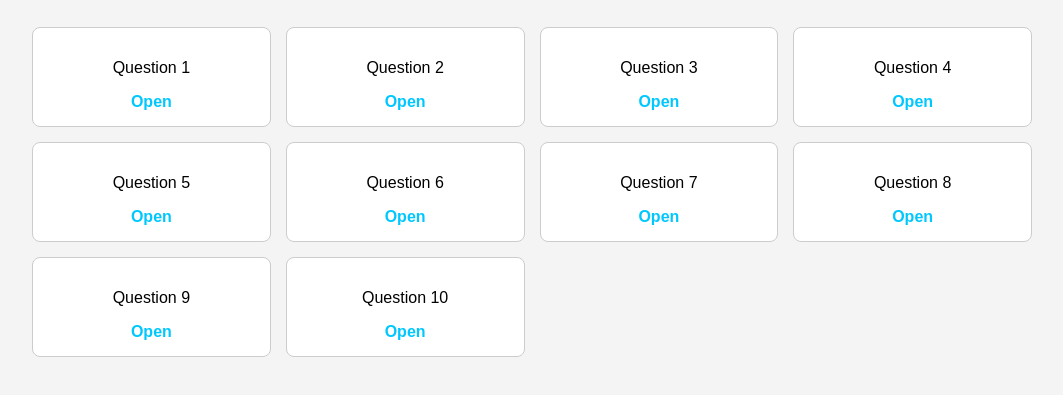
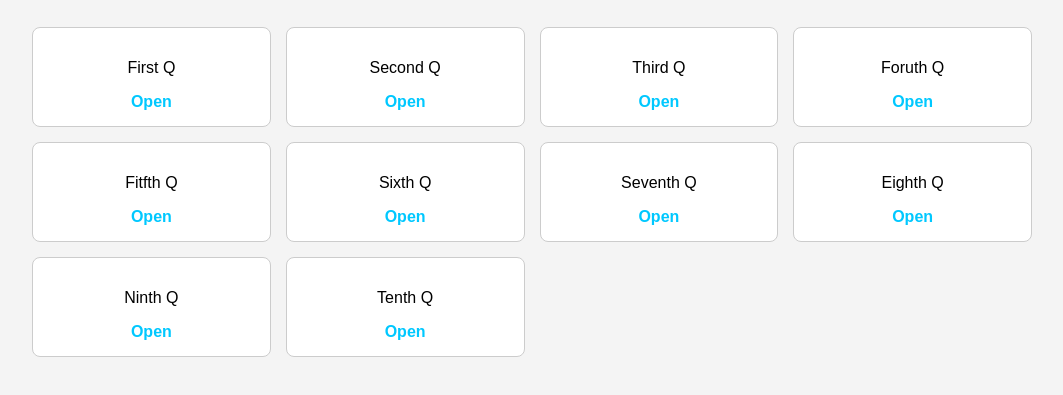
Before and after one commit to joshuahanielgts/super30-assignment2, a plain HTML site: page index.html in a window 1280 px wide. Shown: the part 89-484 px from the top of the page, without its empty margins (108-1171 px from the left). Drawn offline with Linux system fonts and the light colour scheme.

Commit message:
Update index.html

```diff
--- a/index.html
+++ b/index.html
@@ -38,16 +38,16 @@
 <body>
   <h1>Final Villain Showcase</h1>
   <div class="container">
-    <div class="card"><p>Question 1</p><a href="Q1.html" target="_blank">Open</a></div>
-    <div class="card"><p>Question 2</p><a href="Q2.html" target="_blank">Open</a></div>
-    <div class="card"><p>Question 3</p><a href="Q3.html" target="_blank">Open</a></div>
-    <div class="card"><p>Question 4</p><a href="Q4.html" target="_blank">Open</a></div>
-    <div class="card"><p>Question 5</p><a href="Q5.html" target="_blank">Open</a></div>
-    <div class="card"><p>Question 6</p><a href="Q6.html" target="_blank">Open</a></div>
-    <div class="card"><p>Question 7</p><a href="Q7.html" target="_blank">Open</a></div>
-    <div class="card"><p>Question 8</p><a href="Q8.html" target="_blank">Open</a></div>
-    <div class="card"><p>Question 9</p><a href="Q9.html" target="_blank">Open</a></div>
-    <div class="card"><p>Question 10</p><a href="Q10.html" target="_blank">Open</a></div>
+    <div class="card"><p>First Q</p><a href="Q1.html" target="_blank">Open</a></div>
+    <div class="card"><p>Second Q</p><a href="Q2.html" target="_blank">Open</a></div>
+    <div class="card"><p>Third Q</p><a href="Q3.html" target="_blank">Open</a></div>
+    <div class="card"><p>Foruth Q</p><a href="Q4.html" target="_blank">Open</a></div>
+    <div class="card"><p>Fitfth Q</p><a href="Q5.html" target="_blank">Open</a></div>
+    <div class="card"><p>Sixth Q</p><a href="Q6.html" target="_blank">Open</a></div>
+    <div class="card"><p>Seventh Q</p><a href="Q7.html" target="_blank">Open</a></div>
+    <div class="card"><p>Eighth Q</p><a href="Q8.html" target="_blank">Open</a></div>
+    <div class="card"><p>Ninth Q</p><a href="Q9.html" target="_blank">Open</a></div>
+    <div class="card"><p>Tenth Q</p><a href="Q10.html" target="_blank">Open</a></div>
   </div>
 </body>
 </html>
```
